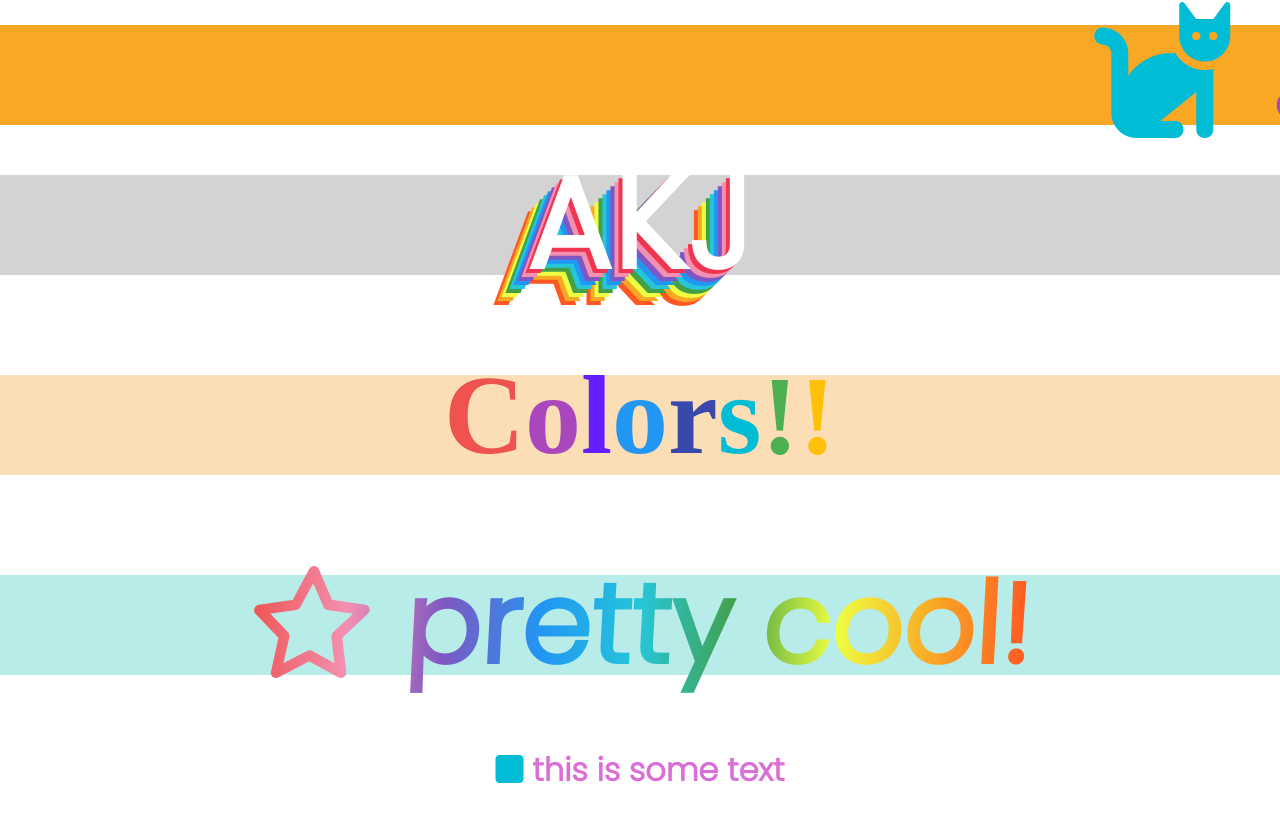
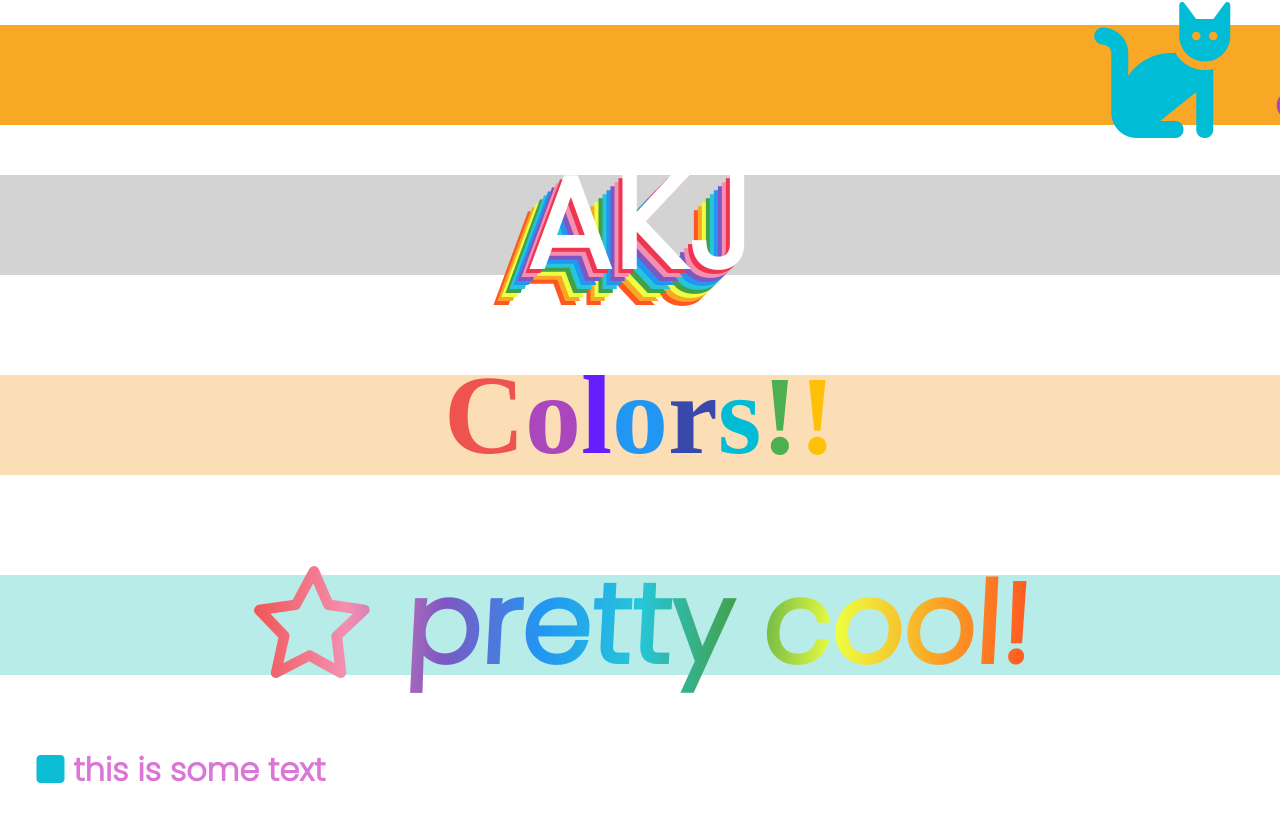
Before and after one commit to katarzyna-kw/css-animation-fun, a React (Create React App) app: page / in a window 1280 px wide. Shown: the part 325-1141 px from the top of the page. Built offline with nearby package versions, Linux system fonts and the light colour scheme; a web font is replaced by a local one.

Commit message:
add animation scroll to Text.css

```diff
--- a/src/components/Text.css
+++ b/src/components/Text.css
@@ -6,8 +6,19 @@
 
 .Text h1 {
     color: orchid;
+    transform: translateX(-500px);
+    animation: 3s scroll ease-in-out backwards 2s;
+    animation-iteration-count: infinite;
+    animation-direction: normal;
   }
 
 .Text h1 span {
       color: #00bcd4;
   }
+
+@keyframes scroll {
+  100% {
+    transform: translateY(0px);
+    opacity: .5;
+  }
+}
```
